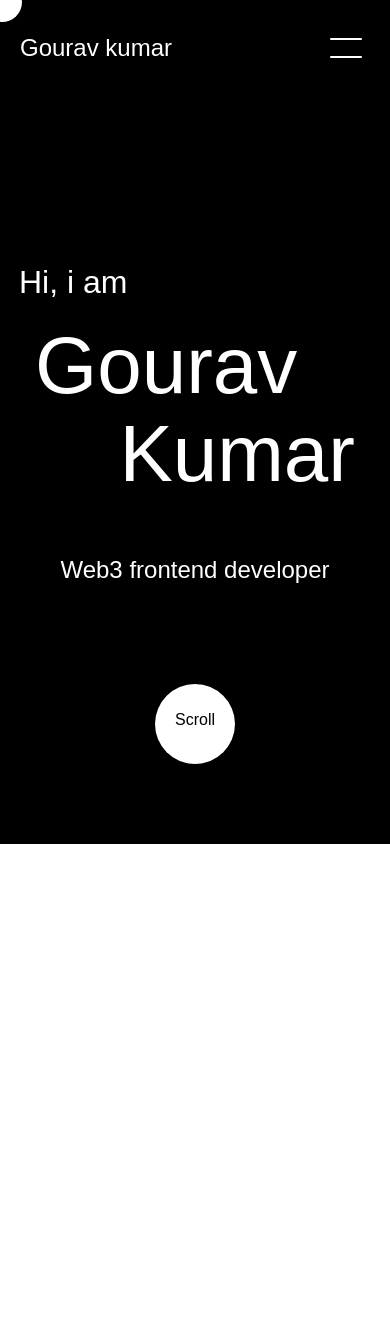
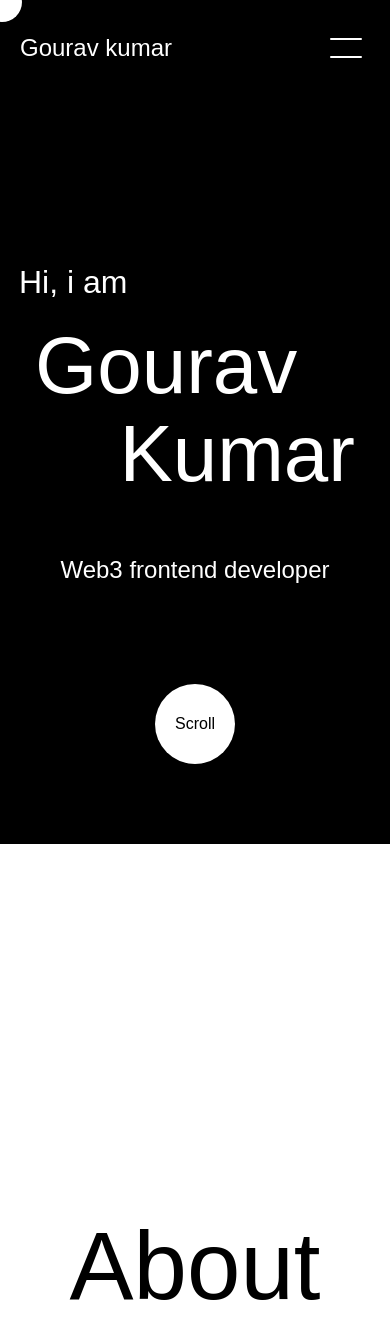
Before and after one commit to gvirus21/Portfolio-website, a Next.js app: page / in a window 390 px wide. Shown: the top 1338 px of the page. Before the commit the page ends 844 px from the top, so only its background shows below. Built offline with nearby package versions, Linux system fonts and the light colour scheme; a web font is replaced by a local one.

Commit message:
Added About page

```diff
--- /dev/null
+++ b/app/About.tsx
@@ -0,0 +1,9 @@
+import React from "react";
+
+const About = () => {
+  return <div className="grid place-items-center h-screen w-screen">
+    <h1 className="text-8xl">About</h1>
+  </div>;
+};
+
+export default About;
--- a/app/Herosection.tsx
+++ b/app/Herosection.tsx
@@ -12,8 +12,8 @@ const Herosection = () => {
   const cursorContext = useContext(CursorContext);
 
   return (
-    <div className="flex flex-col justify-center items-center w-screen h-screen px-28 bg-black">
-      <div className="flex flex-col items-center mix-blend-difference lg:w-[60rem]">
+    <div className="flex flex-col justify-center items-center w-screen h-screen px-28 bg-black relative">
+      <div className="flex flex-col items-center mix-blend-difference lg:w-[60rem] z-50">
         <div className="w-full">
           <motion.h2
             variants={heroTextVariant}
@@ -100,7 +100,7 @@ const Herosection = () => {
       >
         <motion.h2
           variants={scrollTextVariant}
-          className="text-black text-md lg:text-2xl -mt-2 lg:-mt-2"
+          className="text-black text-md lg:text-2xl lg:-mt-2"
         >
           Scroll
         </motion.h2>
--- a/app/page.tsx
+++ b/app/page.tsx
@@ -2,12 +2,14 @@ import React from "react";
 import Cursor from "../components/utils/Cursor";
 import Header from "./Header"
 import Herosection from "./Herosection"
+import About from "./About"
 const page = () => {
   return (
     <div className="relative">
       <Cursor />
       <Header />
       <Herosection />
+      <About />
     </div>
   );
 };
--- a/components/utils/Cursor.tsx
+++ b/components/utils/Cursor.tsx
@@ -38,7 +38,7 @@ const Cursor = () => {
     <motion.div
       variants={variants}
       animate={cursorContext?.cursorVariant}
-      className="bg-white h-10 w-10 rounded-full fixed pointer-events-none"
+      className="bg-white h-10 w-10 rounded-full fixed pointer-events-none z-10"
     />
   );
 };
```
